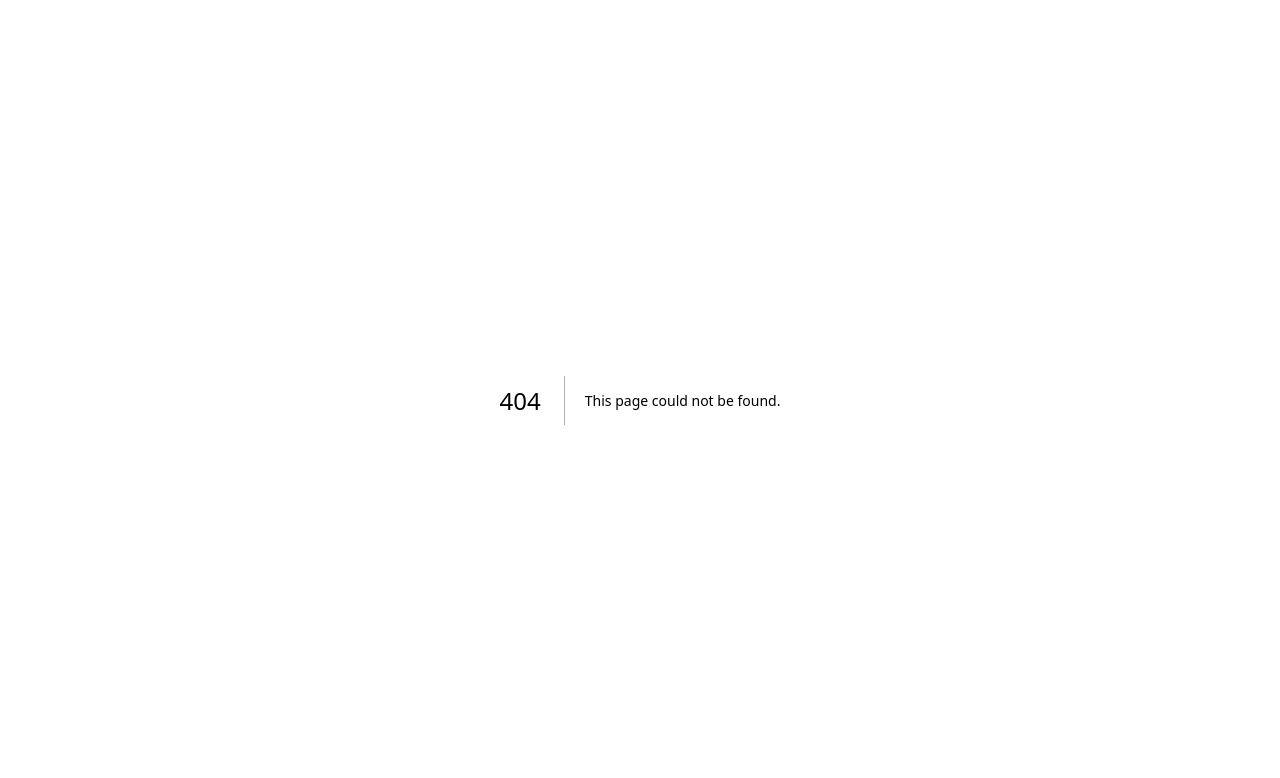
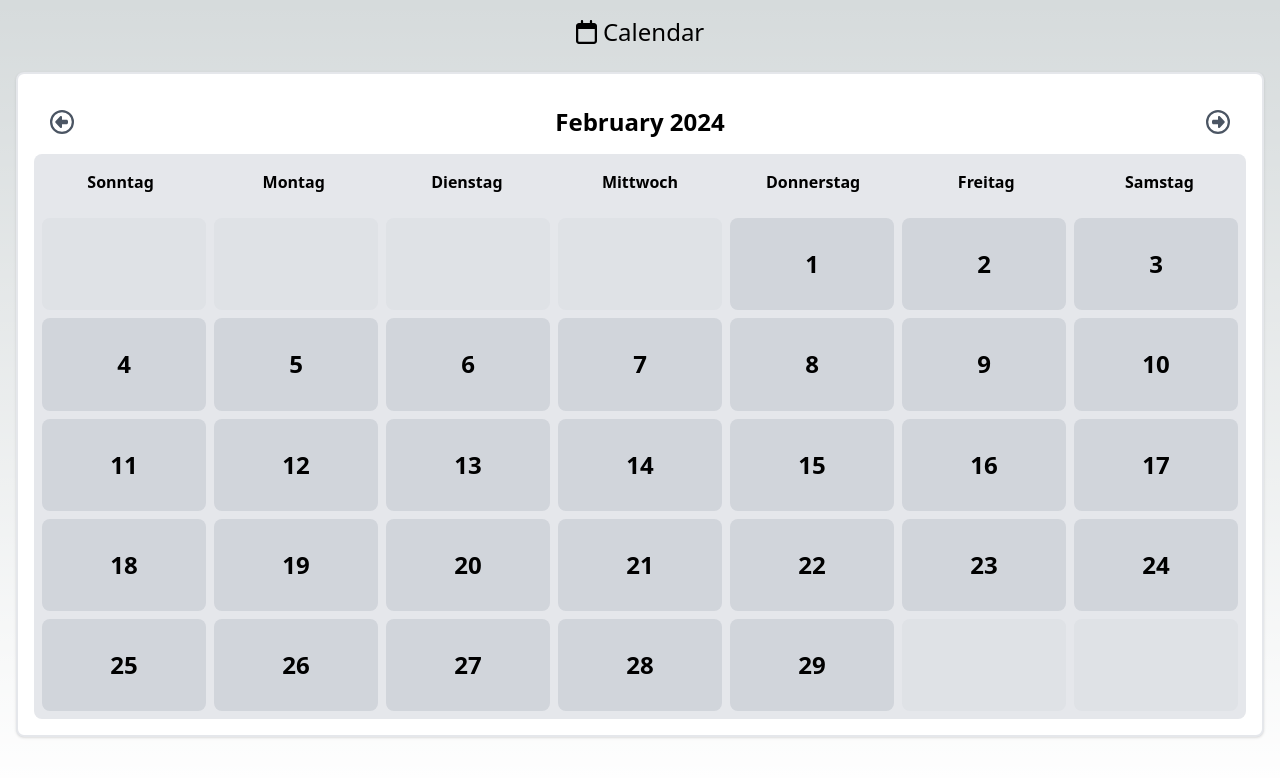
Before and after one commit to qCandyManp/sweet-calendar, a Next.js app: page /1 in a window 1280 px wide. Before the commit this address had no page. Shown: the top 778 px of the page. Built offline with nearby package versions, Linux system fonts and the light colour scheme.

Commit message:
Public page behind uuid slug

```diff
--- /dev/null
+++ b/src/app/[uuid]/page.tsx
@@ -0,0 +1,24 @@
+import { FontAwesomeIcon as FaIcon } from '@fortawesome/react-fontawesome'
+import * as far from '@fortawesome/free-regular-svg-icons'
+
+import type { Metadata } from "next";
+
+import Calendar from "@/app/components/calendar"
+
+export const metadata: Metadata = {
+    title: "Sweet Calendar",
+    description: "My sweet calendar app, written in Next.js 14",
+};
+
+export default async function Home() {
+    const date = new Date()
+
+    return (
+        <main className="container flex min-h-screen flex-col items-center p-4 mx-auto">
+            <h1 className='text-2xl mb-6'>
+                <FaIcon icon={far.faCalendar} /> Calendar
+            </h1>
+            <Calendar initDate={date} />
+        </main>
+    );
+}
```
